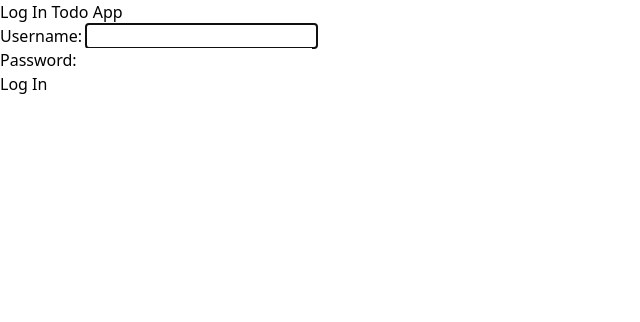
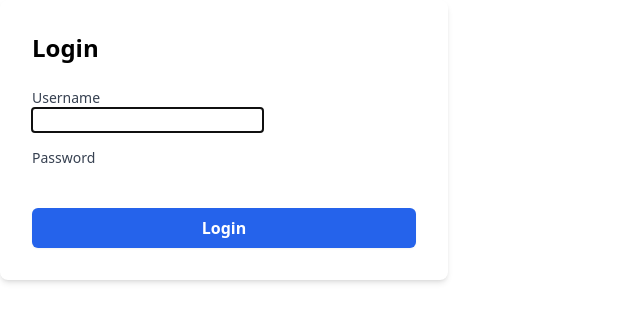
Before and after one commit to amar-kakde/todoDemo, a Django app: page /accounts/login/ in a window 1280 px wide. Shown: the top 322 px of the page, without its empty margins (0-640 px from the left). Run offline with Django 5.2, Linux system fonts and the light colour scheme; some libraries are stand-ins or nearby versions.

Commit message:
login update

```diff
--- a/templates/registration/login.html
+++ b/templates/registration/login.html
@@ -4,10 +4,22 @@
 {% endblock title %}
 
 {% block content %}
-<h2>Log In Todo App</h2>
-<form method="post">
-    {% csrf_token %}
-    {{form}}
-    <button type="submit">Log In</button>
-</form>
+<!-- <h2>Log In Todo App</h2> -->
+
+<div class="w-full max-w-md p-8 bg-white rounded-lg shadow-md">
+    <h2 class="text-2xl font-bold mb-6">Login</h2>
+    <form method="post" action="{% url 'login' %}">
+        {% csrf_token %}
+        {% for field in form %}
+            <div class="mb-4">
+                <label for="{{ field.id_for_label }}" class="block text-sm font-medium text-gray-700">{{ field.label }}</label>
+                {{ field }}
+                {% if field.errors %}
+                    <p class="mt-1 text-sm text-red-600">{{ field.errors }}</p>
+                {% endif %}
+            </div>
+        {% endfor %}
+        <button type="submit" class="w-full py-2 px-4 bg-blue-600 text-white font-semibold rounded-md shadow-sm hover:bg-blue-700 focus:outline-none focus:ring-2 focus:ring-blue-500 focus:ring-offset-2">Login</button>
+    </form>
+</div>
 {% endblock content %}
--- a/todo/templates/todo/home.html
+++ b/todo/templates/todo/home.html
@@ -7,7 +7,7 @@
 {% block content %}
 {% if user.is_authenticated %}
     <div class="flex items-center justify-center ">
-        <table class="min-w-full divide-y divide-gray-200 table-fixed">
+        <table class="min-w-full divide-y divide-gray-200 table-auto">
             <th>
                 <tr>
                     <td>Todo</td>
```
Also changed, not shown: todo/templates/todo/index.html (+23 -4 lines), todo/views.py (+10 -1 lines).
